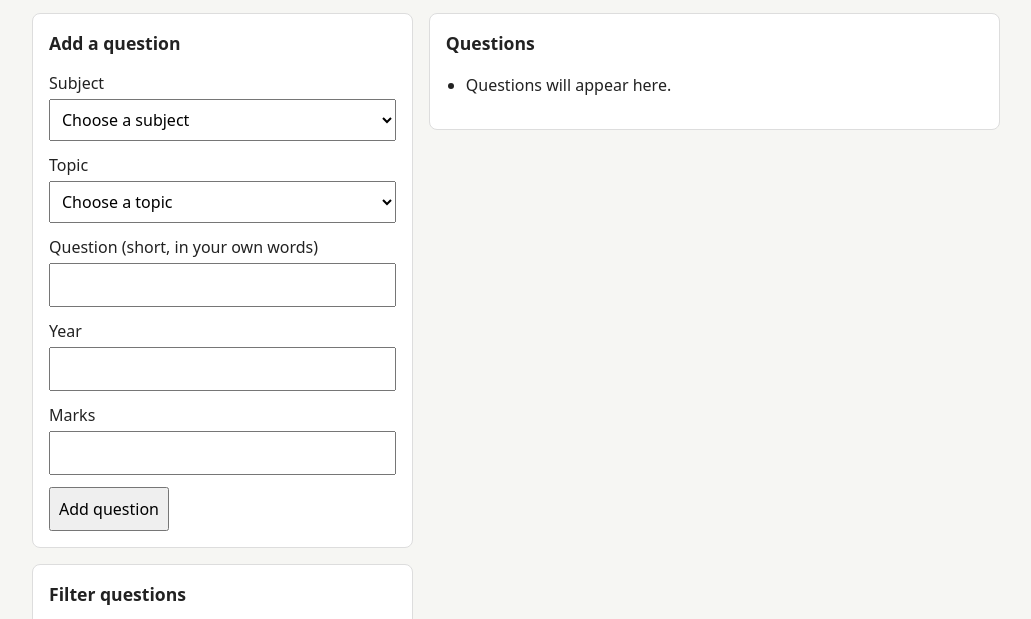
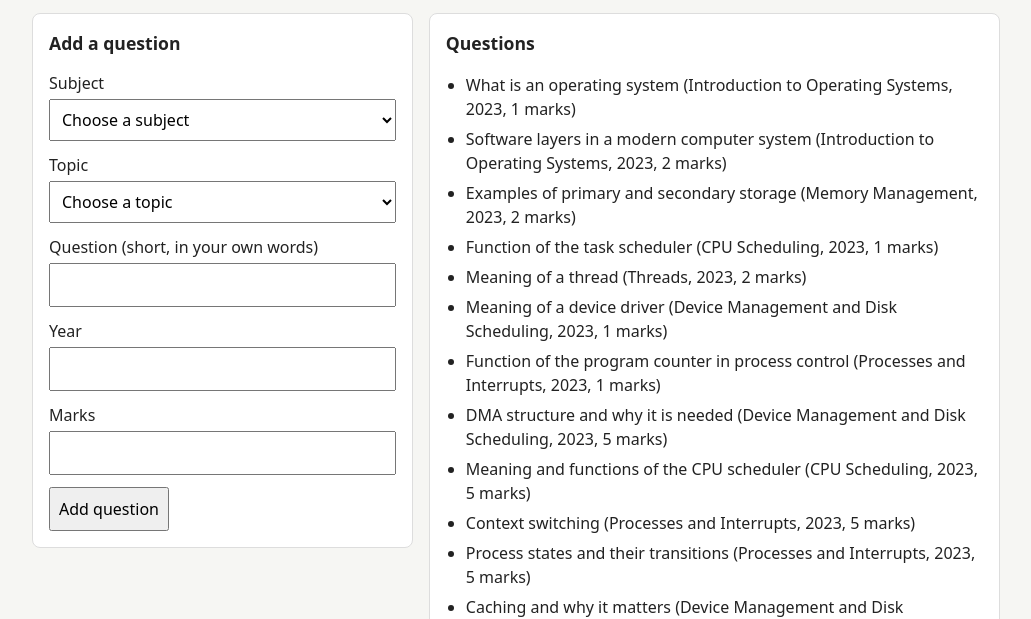
Before and after one commit to Riyaa1406/prepmap, a plain HTML site: page index.html in a window 1280 px wide. Shown: the part 160-779 px from the top of the page, without its empty margins (124-1155 px from the left). Drawn offline with Linux system fonts and the light colour scheme.

Commit message:
Day 8: render question list from data

```diff
--- a/data.js
+++ b/data.js
@@ -58,4 +58,6 @@ const questions = [
   { id: 35, subjectId: 1, topicId: 10, title: "Short note: file system in UNIX", year: 2025, marks: 5 },
 ];
 
-module.exports = { subjects, topics, questions };
+if (typeof module !== "undefined") {
+  module.exports = { subjects, topics, questions };
+}
--- a/index.html
+++ b/index.html
@@ -88,5 +88,7 @@
   <footer>
     <p>PrepMap stores short question titles, years and marks, not copies of papers.</p>
   </footer>
+    <script src="data.js"></script>
+  <script src="script.js"></script>
 </body>
 </html>
--- /dev/null
+++ b/script.js
@@ -0,0 +1,17 @@
+// Find the <ul> in the page
+const list = document.querySelector("#question-list");
+
+// Look up a topic's name from its id
+function topicName(topicId) {
+  const topic = topics.find((t) => t.id === topicId);
+  return topic ? topic.name : "Unknown topic";
+}
+
+// Remove the placeholder text, then add one <li> per question
+list.innerHTML = "";
+
+questions.forEach((q) => {
+  const li = document.createElement("li");
+  li.textContent = `${q.title} (${topicName(q.topicId)}, ${q.year}, ${q.marks} marks)`;
+  list.appendChild(li);
+});
```
Also changed, not shown: 1 other file.
